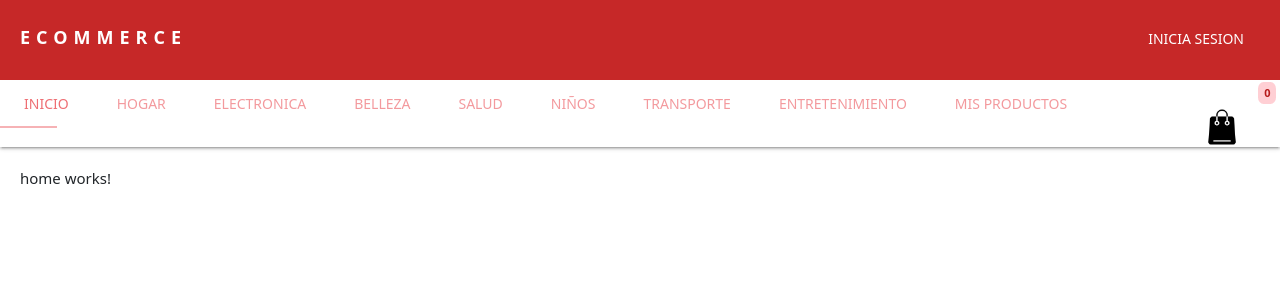
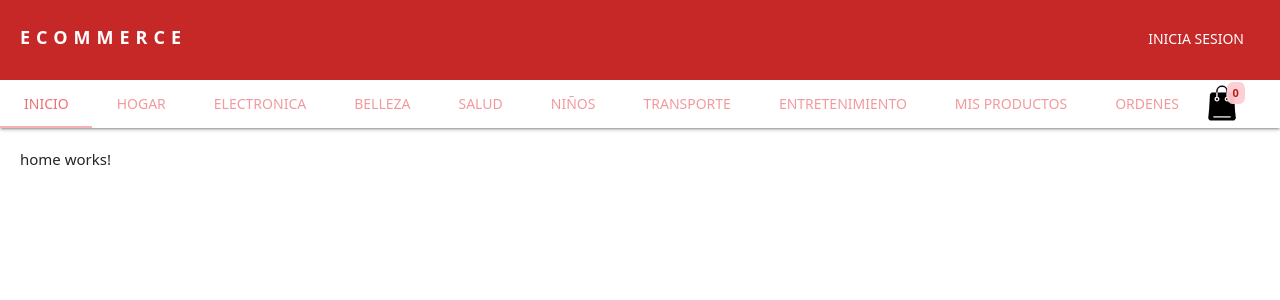
Before and after one commit to pmisas/angular_ecommerce, an Angular app in the folder angular-ecommerce/: page /#/ in a window 1280 px wide. Shown: the top 300 px of the page. Built offline with nearby package versions, Linux system fonts and the light colour scheme.

Commit message:
ahora si

```diff
--- a/angular-ecommerce/src/app/layout/navigation/navigation.component.css
+++ b/angular-ecommerce/src/app/layout/navigation/navigation.component.css
@@ -8,6 +8,7 @@
 }
 
 .cart{
+    position: absolute;
     right: 3%;
 }
 
@@ -18,6 +19,7 @@ img{
 }
 
 .badge{
+    position: absolute;
     margin-left: 25px;
     font-size: 11px;
     color: #b71c1c;
```
